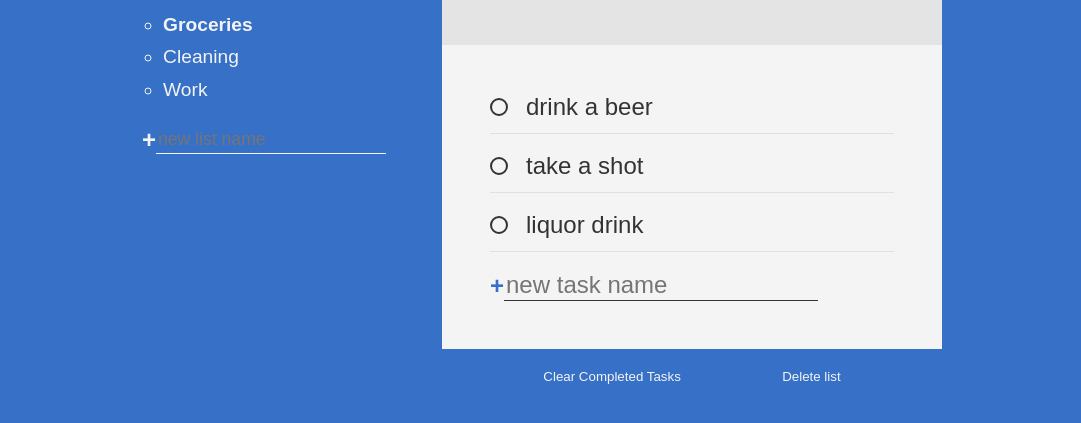
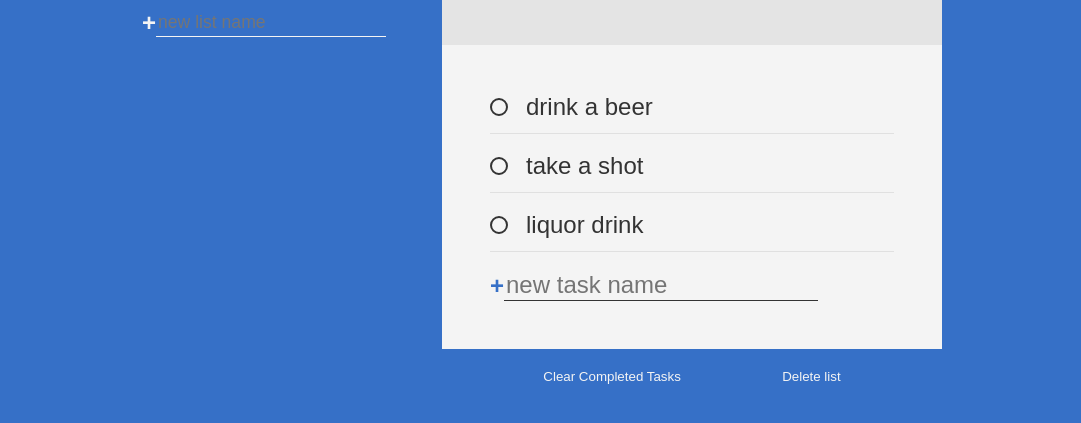
Before and after one commit to Beethoven3579/To-Do-List, a plain HTML site: page index.html in a window 1280 px wide. Shown: the part 233-656 px from the top of the page, without its empty margins (98-1179 px from the left). Drawn offline with Linux system fonts and the light colour scheme.

Commit message:
To-Do-List
updated html

```diff
--- a/index.html
+++ b/index.html
@@ -10,17 +10,20 @@
 
 <body>
     <h1 class="title">Stuff I need to do </h1>
+
     <div class="all-tasks">
         <h2 class="task-list-title">My Lists</h2>
-        <ul class="task-list">
-            <li class="active-list list-name">Groceries</li>
-            <li class="list-name">Cleaning</li>
-            <li class="list-name">Work</li>
+        <ul class="task-list" data-lists>
+           <!-- <li class="active-list list-name"></li>
+               <li class="list-name">Cleaning</li>
+            <li class="list-name">Work</li> -->
         </ul>
-        <form action="">
+
+        <form action="" data-new-list-form>
             <input
             type="text"
             class="new list"
+            data-new-list-input
             placeholder="new list name"
             aria-label="create new list"
             />
@@ -28,6 +31,7 @@
             aria-label="create new list">+</button>
         </form>
     </div>
+
     <div class="todo-list ">
         <div class="todo-header">
             <h2 class="list-title">Placeholder</h2>
@@ -92,6 +96,7 @@
             </div>
         </div>
     </div>
+    <script defer src="app.js"></script>
 </body>
 
 </html>
```
